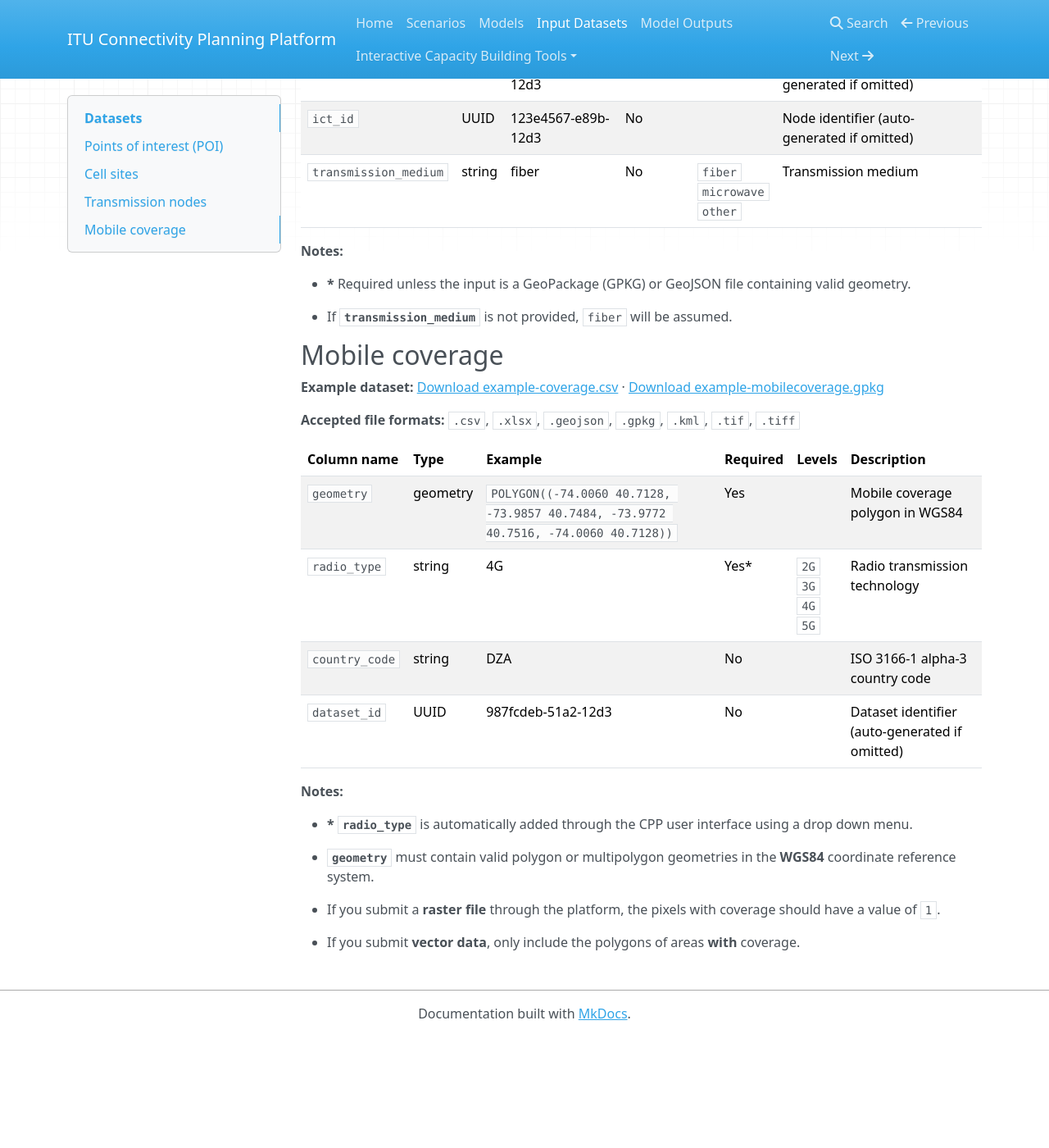
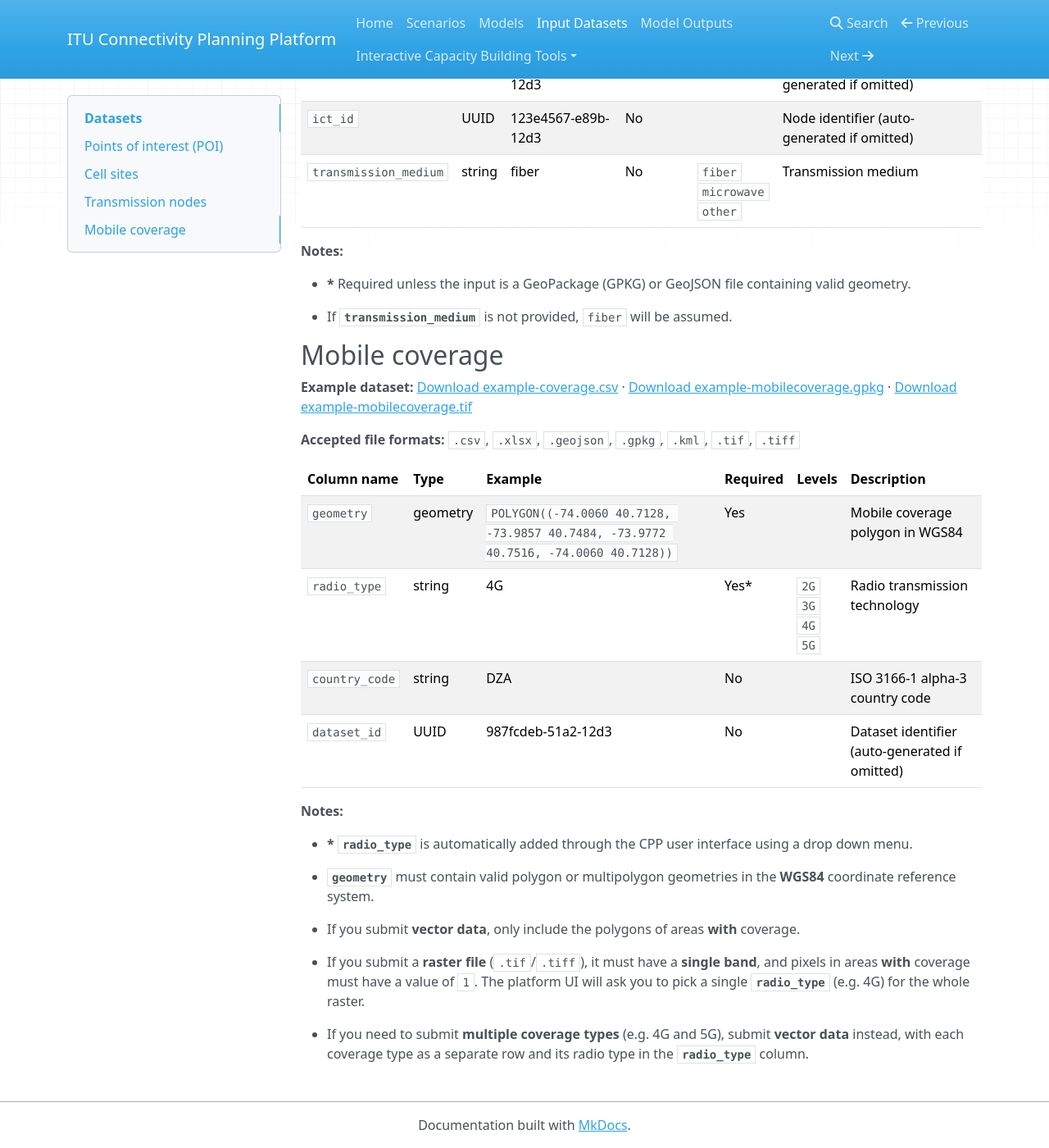
Before and after one commit to FNS-Division/cpp-user-guide, an MkDocs documentation site: the page built from docs/inputdata.md, in a window 1280 px wide and 1400 px high, scrolled down 2487 px. Shown: the whole window at 82% size. Built offline with MkDocs 1.6.1, drawn with Linux system fonts in a browser that asks for light colours; nearby versions of some CDN libraries; before the commit the page ends 3751 px from its top, so only the background shows below that.

Commit message:
feat: add example mobile coverage dataset and update documentation

```diff
--- a/docs/inputdata.md
+++ b/docs/inputdata.md
@@ -79,7 +79,7 @@
 
 ## Mobile coverage
 
-**Example dataset:** [Download example-coverage.csv](datasets/example-mobilecoverage.xlsx) · [Download example-mobilecoverage.gpkg](datasets/example-mobilecoverage.gpkg)
+**Example dataset:** [Download example-coverage.csv](datasets/example-mobilecoverage.xlsx) · [Download example-mobilecoverage.gpkg](datasets/example-mobilecoverage.gpkg) · [Download example-mobilecoverage.tif](datasets/example-mobilecoverage.tif)
 
 **Accepted file formats:** `.csv`, `.xlsx`, `.geojson`, `.gpkg`, `.kml`, `.tif`, `.tiff`
 
@@ -96,6 +96,8 @@
 
 - **`geometry`** must contain valid polygon or multipolygon geometries in the **WGS84** coordinate reference system.
 
-- If you submit a **raster file** through the platform, the pixels with coverage should have a value of `1`.
+- If you submit **vector data**, only include the polygons of areas **with** coverage.
 
-- If you submit **vector data**, only include the polygons of areas **with** coverage.
+- If you submit a **raster file** (`.tif`/`.tiff`), it must have a **single band**, and pixels in areas **with** coverage must have a value of `1`. The platform UI will ask you to pick a single **`radio_type`** (e.g. 4G) for the whole raster.
+
+- If you need to submit **multiple coverage types** (e.g. 4G and 5G), submit **vector data** instead, with each coverage type as a separate row and its radio type in the **`radio_type`** column.
```
Also changed, not shown: 1 other file.
